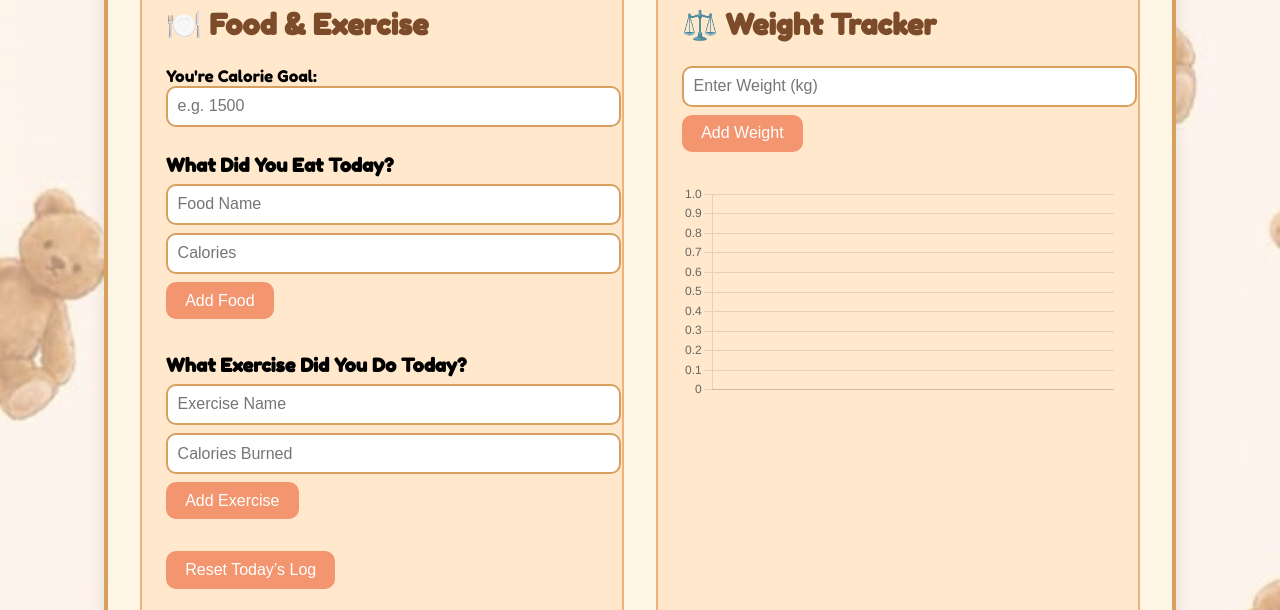
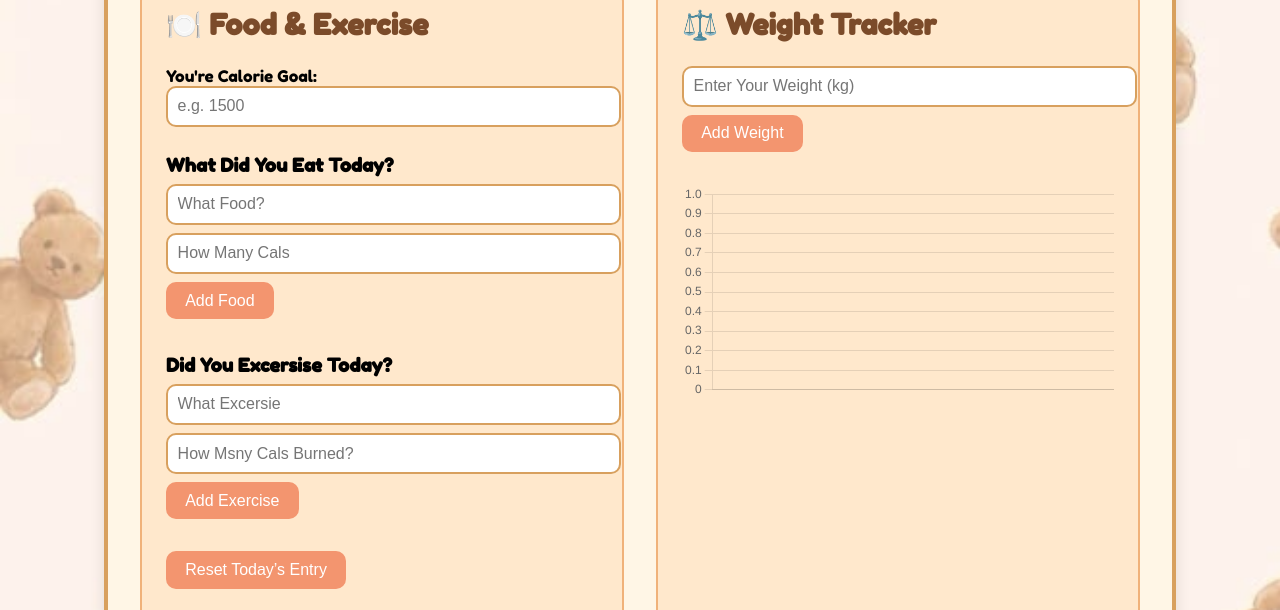
Before and after one commit to EmmaLucianoBolger/weight-loss-tracker, a plain HTML site: page index.htm in a window 1280 px wide. Shown: the part 195-805 px from the top of the page. Drawn offline with nearby package versions, Linux system fonts and the light colour scheme.

Commit message:
Update index.htm
fixed some typos and changed the wording to sound better.

```diff
--- a/index.htm
+++ b/index.htm
@@ -20,31 +20,31 @@
         <label> You're Calorie Goal: <input type="number" id="calorieGoal" placeholder="e.g. 1500" /></label>
 
         <h3>What Did You Eat Today?</h3>
-        <input type="text" id="foodName" placeholder="Food Name" />
-        <input type="number" id="foodCalories" placeholder="Calories" />
+        <input type="text" id="foodName" placeholder="What Food?" />
+        <input type="number" id="foodCalories" placeholder="How Many Cals" />
         <button onclick="addFood()">Add Food</button>
 
         <ul id="foodList"></ul>
 
-        <h3>What Exercise Did You Do Today?</h3>
-        <input type="text" id="exerciseName" placeholder="Exercise Name" />
-        <input type="number" id="exerciseCalories" placeholder="Calories Burned" />
+        <h3>Did You Excersise Today?</h3>
+        <input type="text" id="exerciseName" placeholder="What Excersie" />
+        <input type="number" id="exerciseCalories" placeholder="How Msny Cals Burned?" />
         <button onclick="addExercise()">Add Exercise</button>
 
         <ul id="exerciseList"></ul>
 
-        <button onclick="resetLogs()">Reset Today’s Log</button>
+        <button onclick="resetLogs()">Reset Today’s Entry</button>
 
 
         <h3>Result:</h3>
         <p id="netCalories">Net Calories: 0</p>
-        <p id="calorieMessage">You're doing great! 🧸</p>
+        <p id="calorieMessage">You Can Do It! 🧸</p>
       </div>
 
       <!--weight tracker-->
       <div class="section" id="weight-section">
         <h2>⚖️ Weight Tracker</h2> <!--change this symbol-->
-        <input type="number" id="weightInput" placeholder="Enter Weight (kg)" />
+        <input type="number" id="weightInput" placeholder="Enter Your Weight (kg)" />
         <button onclick="addWeight()">Add Weight</button>
         <ul id="weightList"></ul>
         <canvas id="weightChart" style="margin-top: 1rem;"></canvas>
@@ -56,5 +56,6 @@
   <script src="https://cdn.jsdelivr.net/npm/chart.js"></script>
   <script src="script.js"></script>
 </body>
+<!--should add more notes of encouragement to the user-->
 
 </html>
```
